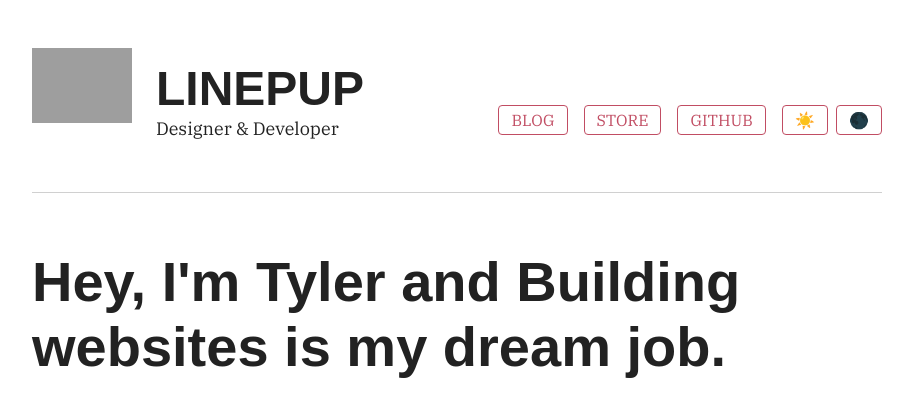
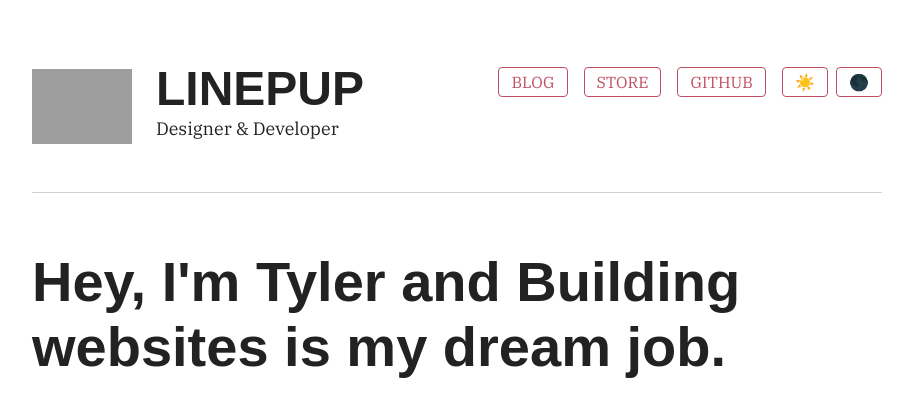
Before and after one commit to tylerwoodcook/linepup_com, a PHP site: page /default.php in a window 1280 px wide. Shown: the top 420 px of the page, without its empty margins (183-1096 px from the left). Run offline with PHP 8.4, Linux system fonts and the light colour scheme; some libraries are stand-ins or nearby versions; some web fonts are replaced; grey boxes are pictures that could not be loaded.

Commit message:
Update styles.css

```diff
--- a/assets/styles.css
+++ b/assets/styles.css
@@ -107,7 +107,7 @@ div.section {
 .header-section {
     display: grid;
     grid-template-columns: 4fr 1fr;
-    align-items: center;
+    align-items: start;
     margin-bottom: 56px;
     padding: 24px 0;
     border-bottom: 1px solid #d0d0d0;
@@ -117,7 +117,7 @@ div.section {
   margin-top: -24px;
   flex-direction: row;
   gap: 24px;
-  align-items: start;
+  align-items: center;
 }
 .header-logo {
   max-width: 100px;
```
